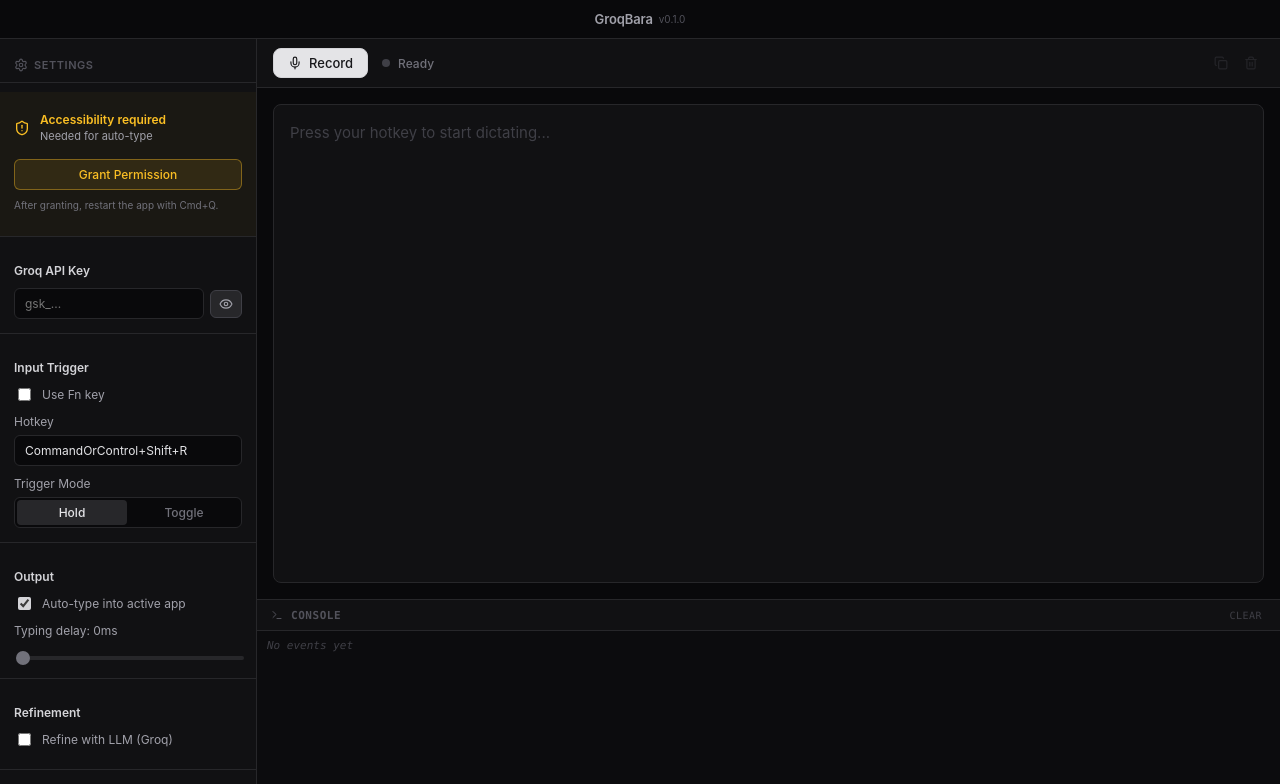
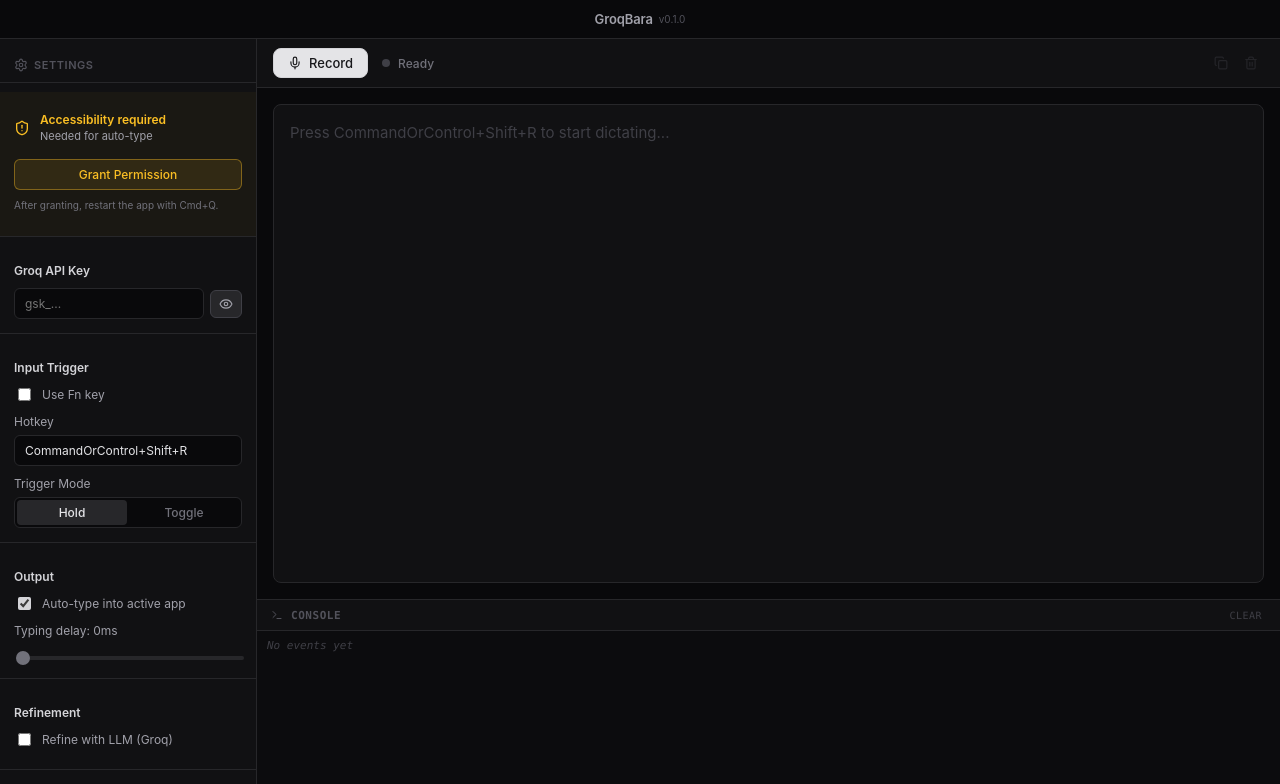
Before and after one commit to kuosuko/ito-but-free, a React (Vite) app: page / in a window 1280 px wide. Shown: the top 784 px of the page. Built offline with nearby package versions, Linux system fonts and the light colour scheme.

Commit message:
Show configured trigger key in workspace placeholder
The placeholder now shows the actual configured key (e.g., "Press F13
to start dictating..." or "Press Fn to start dictating...") instead
of generic text, helping new users discover how to use the app.

```diff
--- a/src/App.tsx
+++ b/src/App.tsx
@@ -263,6 +263,7 @@
             onToggleRecording={toggleRecording}
             transcription={transcription}
             onSetTranscription={setTranscription}
+            triggerHint={fnKeyEnabled ? "Fn" : hotkey}
           />
 
           <LogsPanel logs={logs} onClearLogs={() => setLogs([])} />
--- a/src/components/Workspace.tsx
+++ b/src/components/Workspace.tsx
@@ -9,6 +9,7 @@
   onToggleRecording: () => void;
   transcription: string;
   onSetTranscription: (text: string) => void;
+  triggerHint: string;
 }
 
 function formatDuration(seconds: number): string {
@@ -22,6 +23,7 @@
   onToggleRecording,
   transcription,
   onSetTranscription,
+  triggerHint,
 }: WorkspaceProps) => {
   const [elapsed, setElapsed] = useState(0);
   const intervalRef = useRef<number | null>(null);
@@ -118,7 +120,7 @@
           className="workspace-textarea"
           value={transcription}
           onChange={(e) => onSetTranscription(e.target.value)}
-          placeholder="Press your hotkey to start dictating..."
+          placeholder={`Press ${triggerHint} to start dictating...`}
           spellCheck={false}
         />
       </div>
```
